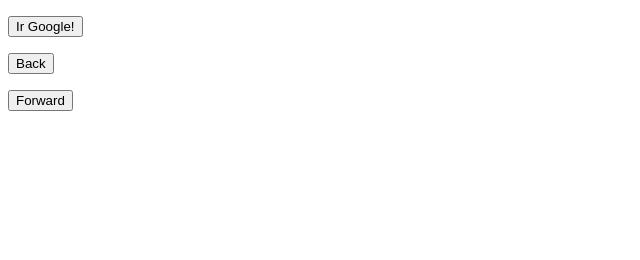
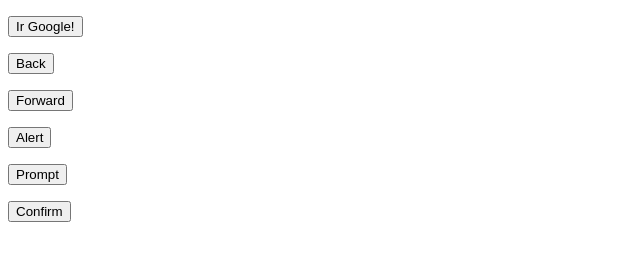
Before and after one commit to ethoshomo/ethoshomo.github.io, a plain HTML site: page window.html in a window 1280 px wide. Shown: the whole page, without its empty margins (0-640 px from the left). Drawn offline with Linux system fonts and the light colour scheme.

Commit message:
Inserção dos boxes de alert, prompt e confirm.

```diff
--- a/window.html
+++ b/window.html
@@ -8,6 +8,9 @@
     <p><input type="button" value="Ir Google!" onclick="newDoc()"></p>
     <p><input type="button" value="Back" onclick="getBack()"></p>
     <p><input type="button" value="Forward" onclick="getForward()"></p>
+    <p><input type="button" value="Alert" onclick="getAlert()"></p>
+    <p><input type="button" value="Prompt" onclick="getPrompt()"></p>
+    <p><input type="button" value="Confirm" onclick="getConfirm()"></p>
     <script src="window.js"></script>
 </body>
 </html>
--- a/window.js
+++ b/window.js
@@ -35,7 +35,6 @@ Em termos de estrutura de código:
 
 
                     WINDOW SCREEN
-
 O tamanho da tela do aparelho em que o browser foi aberto pode
 ser identificada pelo objeto window, usando uma propriedade
 chamada de windo.screen. Essa propriedade tem suas próprias
@@ -55,7 +54,6 @@ propriedades:
 
 
                     WINDOW SIZE
-
 O tamanho do browser window é composto por duas propriedades
 que são medidas em pixels. É muito conveniente deixar bem claro
 que o tamanho da tela engloba apenas a área de exibição de sites.
@@ -69,7 +67,6 @@ propriedades abaixo relacionadas:
 
 
                     WINDOW LOCATION
-
 A propriedade window.location pode ser utilizada para mostrar
 a página corrente (URL - Uniform Resource Location) ou para
 redirecionar o browser para uma nova página. Podemos listar como
@@ -92,7 +89,6 @@ A propriedade também apresenta um método:
 
 
                     WINDOW HISTORY
-
 A propriedade history contém todas as informações históricas
 da página. Por razões de privacidade dos dados dos usuários,
 existem limitações de como o JavaScript acessa essas informações.
@@ -104,7 +100,6 @@ Existem dois métodos que são usáveis:
 
 
                     WINDOW NAVIGATOR
-
     A propriedade navigator faz a captura de dados do navegador
 que está executando a página. Podemos citar três propriedades:
     * window.navigator.cookieEnable: verifica se o navegador
@@ -114,6 +109,28 @@ que está executando a página. Podemos citar três propriedades:
     * window.navigator.javaEnable: verifica se o java está ativo.
 - Observação: grande parte das propriedades dessa propriedade
     foram descontinuados por motivos de privacidade.
+
+
+
+
+                WINDOW POPUP BOXES
+    Java Script possui três tipos de popup boxes que são ativados
+por meio de métodos específicos:
+    * window.alert(): garante que a informação chegue até a atenção
+        do usuário, pois aparece um box popup com um botão 'OK'.
+        Enquanto não se clicar em 'OK', o resto do documento não
+        irá carregar. Os textos são parametrizados em strings.
+        O método não apresenta retorno (undefined).
+    * window.confirm(): o usuário confirma ou rejeita um determinado
+        comando na forma de string. Isso acontece por meio de um
+        box que carrega dois botões: 'OK' e 'Cancel'. O comando é
+        passado para o método por meio de string parametrizada. O
+        retorno do método é true (se OK) e false (se Cancel).
+    * window.prompt(): é usado para colher informações para alimentar
+        o sistema com dados fornecidos pelo usuário. São usadas duas
+        strings parametrizadas, sendo a primeira o texto exibido ao
+        usuário solicitando a prestação de informações e a segunda
+        o texto default do inputbox.
 
 */
 
@@ -130,6 +147,19 @@ function getBack(){
 function getForward(){
     window.history.forward()
 }
+
+
+// Comandos para testar os alerts
+function getAlert(){
+    window.alert('Testando o alert!!')
+}
+function getPrompt(){
+    window.prompt('Testando o prompt!!', 'Texto default...')
+}
+function getConfirm(){
+    console.log('Retorno do Confirm:', window.confirm("Confirma ai!!"))
+}
+
 
 // Abre uma nova janela com as especificações
 const newWindow = window.open('http://www.google.com', "Google", 'popup=true, console=true')
```
